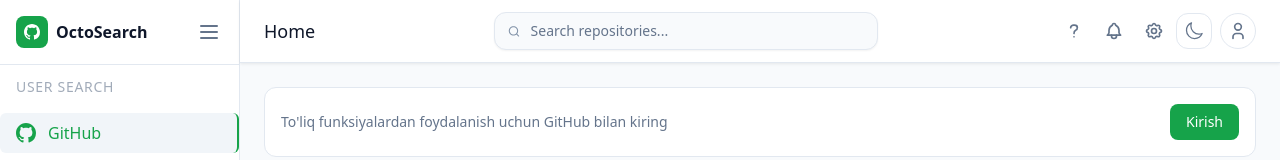
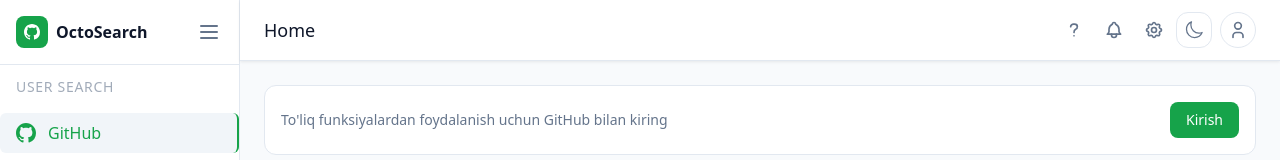
Before and after one commit to Ozodbekmirzohidov/octoSearch, a Next.js app: page /home in a window 1280 px wide. Shown: the top 160 px of the page. Built offline with nearby package versions, Linux system fonts and the light colour scheme; no server answers.

Commit message:
fix: session guest

```diff
--- a/components/Navbar/Navbar.tsx
+++ b/components/Navbar/Navbar.tsx
@@ -1,6 +1,4 @@
 "use client";
-import { useState } from "react";
-import { useRouter } from "next/navigation";
 
 import { usePathname } from "next/navigation";
 import Image from "next/image";
@@ -17,8 +15,6 @@
 };
 
 export function Navbar() {
-  const [query, setQuery] = useState("");
-  const router = useRouter();
   const { data: session } = useSession();
   const pathname = usePathname();
 
@@ -26,13 +22,6 @@
     Object.entries(pageNames).find(([key]) => pathname.startsWith(key))?.[1] ??
     "OctoSearch";
 
-  const handleSearch = (e: React.KeyboardEvent<HTMLInputElement>) => {
-    if (e.key === "Enter" && query.trim()) {
-      router.push(
-        `/results?q=${encodeURIComponent(query.trim())}&type=repositories`,
-      );
-    }
-  };
 
   return (
     <nav className="flex items-center justify-between w-full border-b border-border bg-card shadow-navbar py-3 px-4 md:px-6">
@@ -41,23 +30,7 @@
       </div>
 
       <div className="flex-1 max-w-xs md:max-w-sm mx-4">
-        <div className="relative flex items-center">
-          <Image
-            className="absolute left-3"
-            src="/assets/img/svg/search.svg"
-            alt="search"
-            width={16}
-            height={16}
-          />
-          <input
-            type="text"
-            className="w-full bg-background text-head text-sm placeholder:text-p pl-9 pr-4 py-2 border border-border rounded-xl outline-none shadow-input focus:shadow-input-focus focus:border-green transition-all"
-            placeholder="Search repositories..."
-            value={query}
-            onChange={(e) => setQuery(e.target.value)}
-            onKeyDown={handleSearch}
-          />
-        </div>
+
       </div>
 
       <div>
--- a/components/home/OctoSearchCards.tsx
+++ b/components/home/OctoSearchCards.tsx
@@ -50,6 +50,8 @@
       action: "Browse",
       href: "/search?type=repositories",
     },
+    ...(user
+      ? [
           {
             label: user?.login ?? "Your Profile",
             sub: user?.location ?? "GitHub Developer",
@@ -78,6 +80,8 @@
             action: "View stats",
             href: user ? `/stats/${user.login}` : "/stats",
           },
+        ]
+      : []),
   ];
 
   return (
```
Lines whose indentation alone changed are shown as unchanged.
